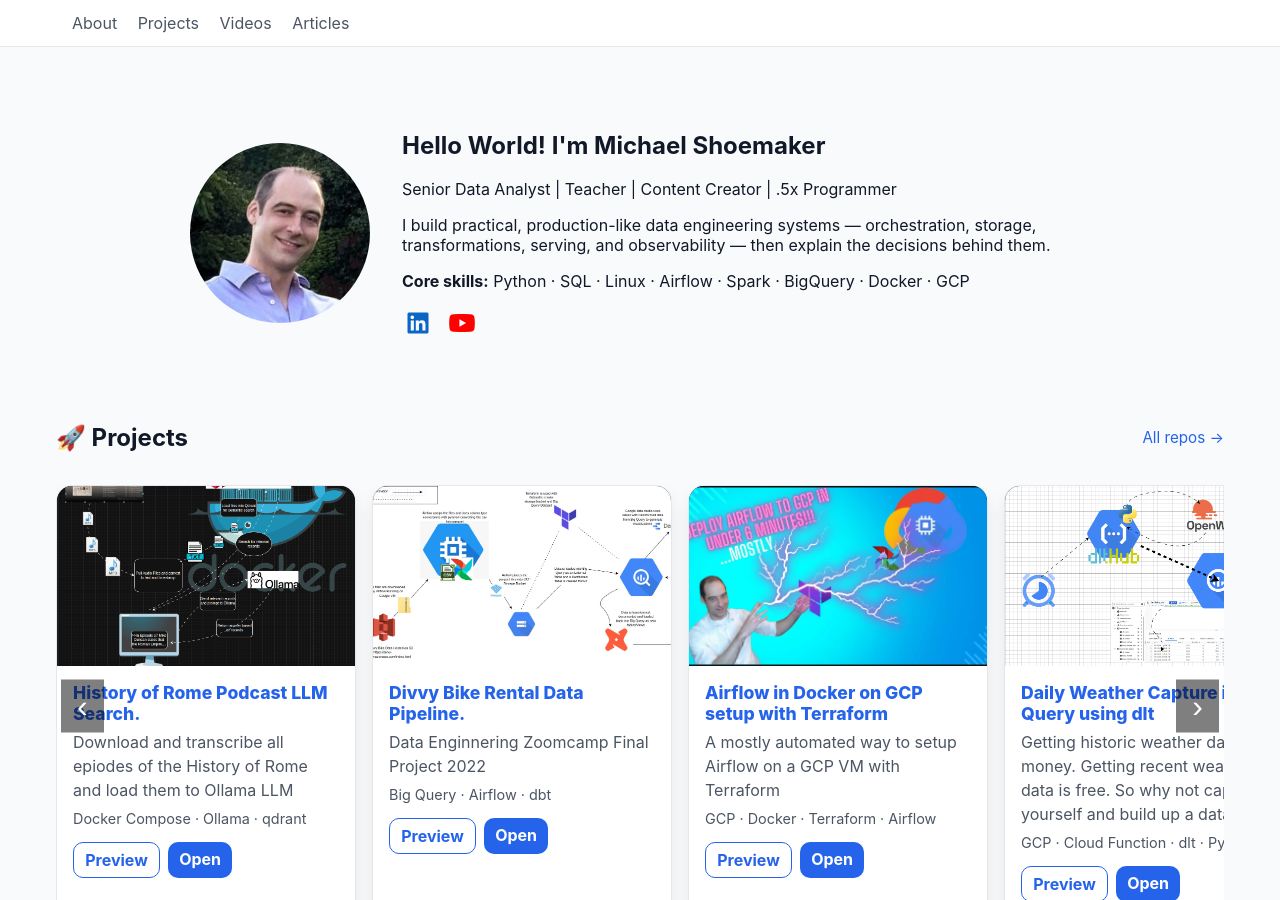
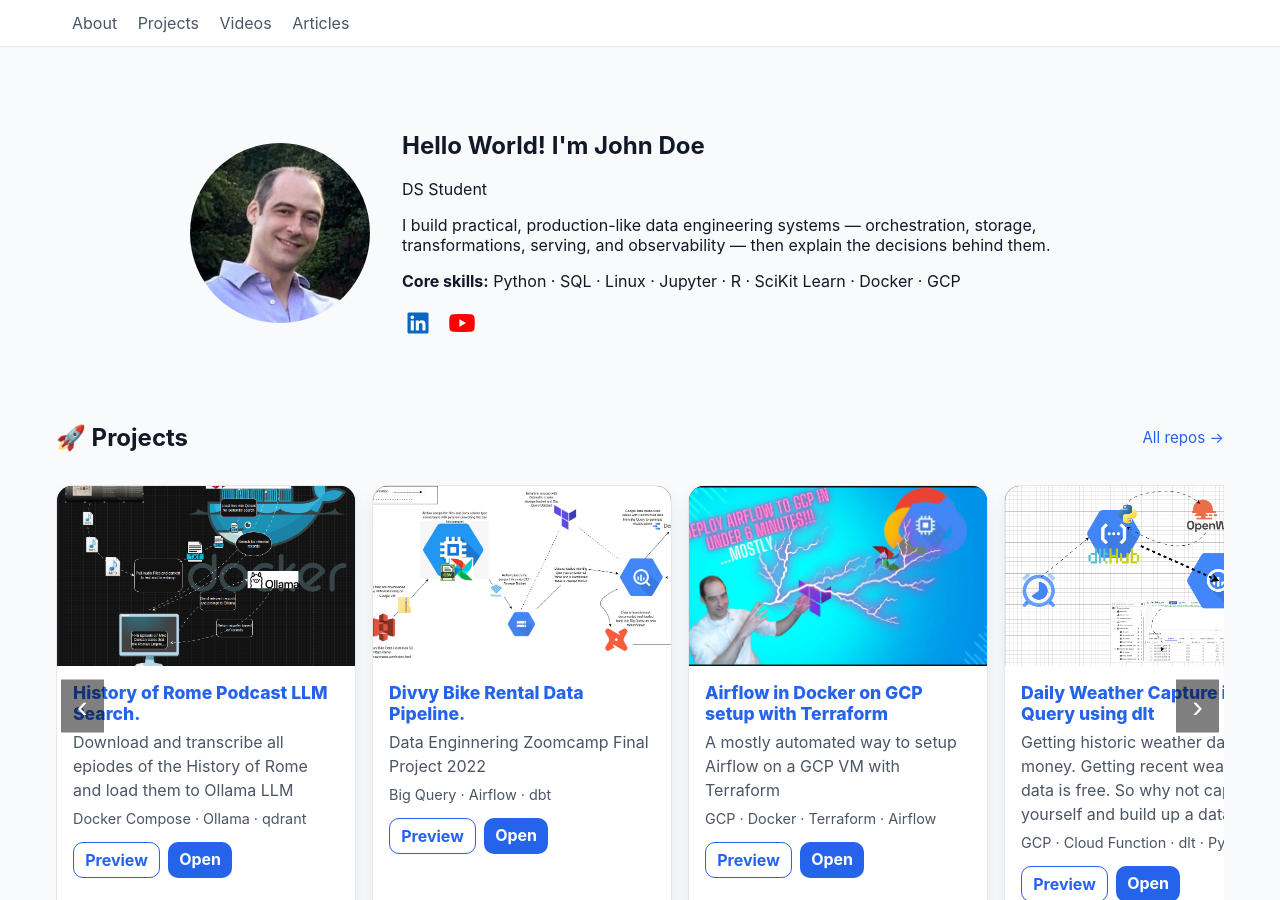
Before and after one commit to ScalarMikeman/scalarmikeman.github.io, a Jekyll site: the page built from index.md, in a window 1280 px wide and 900 px high. Built offline with Jekyll 4.4.1, drawn with Linux system fonts in a browser that asks for light colours.

Commit message:
Update index.md

```diff
--- a/index.md
+++ b/index.md
@@ -26,10 +26,10 @@ title: "Home"
          class="profile-pic">
 
     <div class="about-text">
-      <h1>Hello World! I'm Michael Shoemaker</h1>
-      <p>Senior Data Analyst | Teacher | Content Creator | .5x Programmer</p>
+      <h1>Hello World! I'm John Doe</h1>
+      <p>DS Student</p>
       <p>I build practical, production-like data engineering systems — orchestration, storage, transformations, serving, and observability — then explain the decisions behind them.</p>
-      <p><strong>Core skills:</strong> Python · SQL · Linux · Airflow · Spark · BigQuery · Docker · GCP</p>
+      <p><strong>Core skills:</strong> Python · SQL · Linux · Jupyter · R · SciKit Learn · Docker · GCP</p>
 
       <p class="social-links">
         <a href="https://www.linkedin.com/in/michaelshoemaker1" target="_blank" aria-label="LinkedIn">
```
